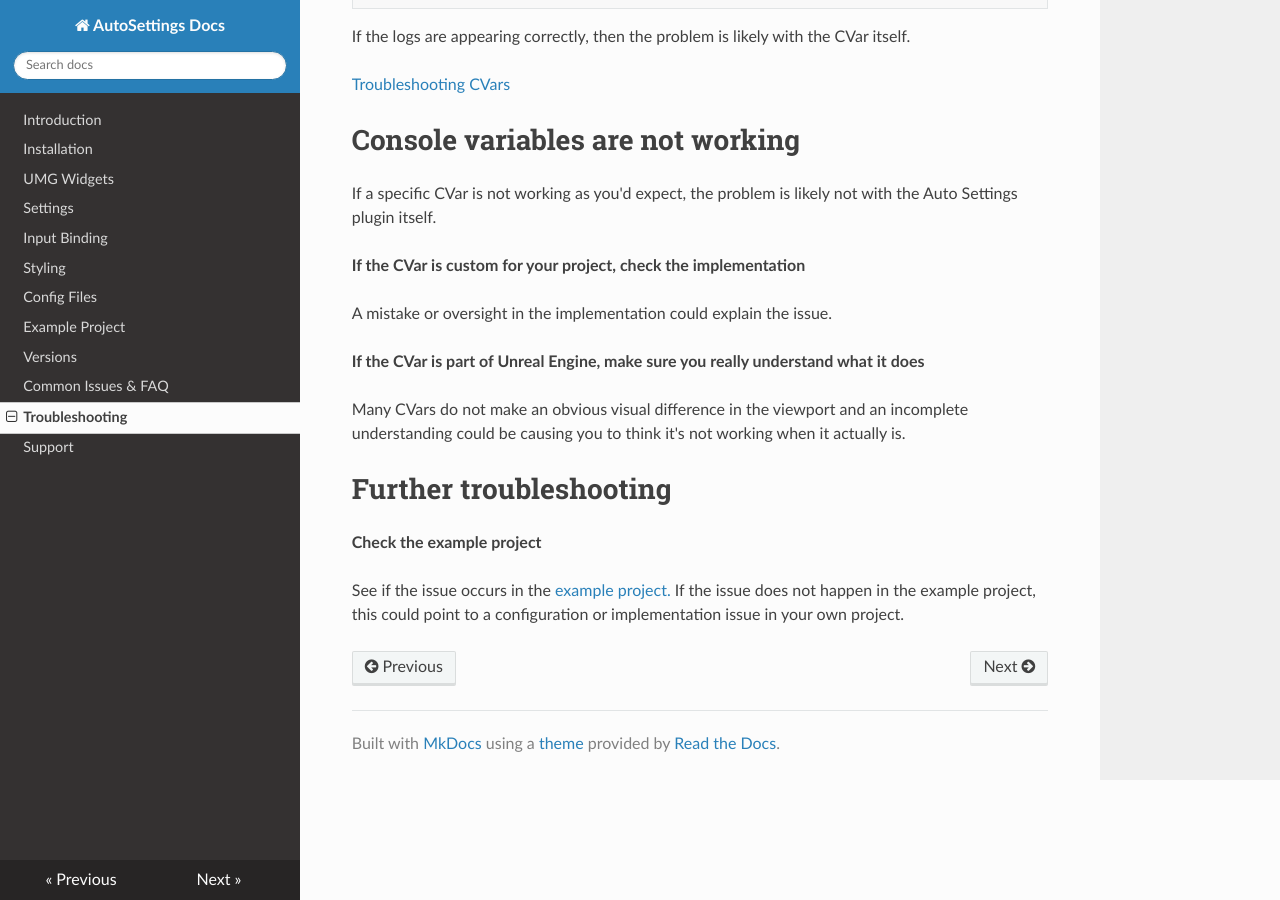
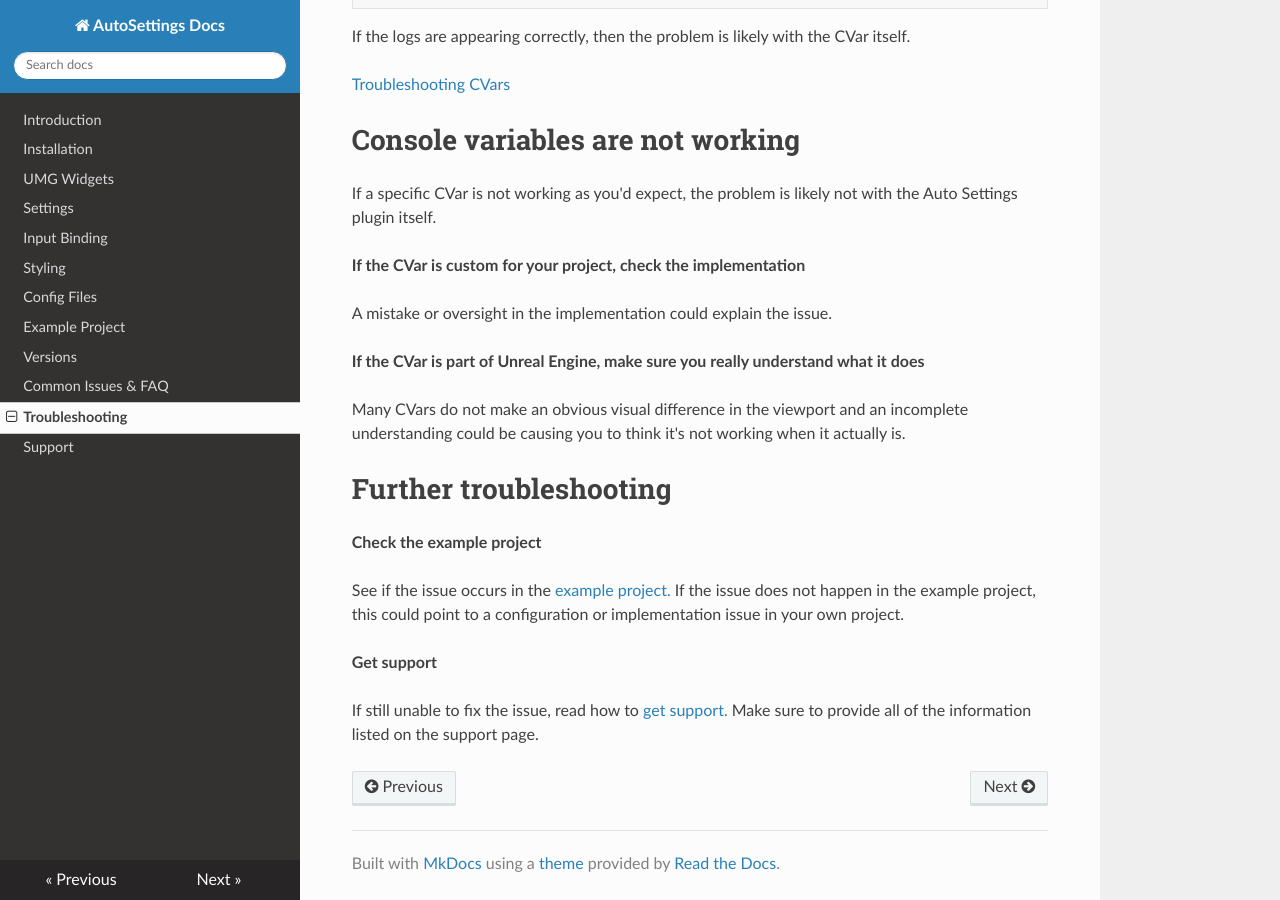
Before and after one commit to Acren/AutoSettings-Docs, an MkDocs documentation site: the page built from docs/troubleshooting.md, in a window 1280 px wide and 900 px high, scrolled down 1533 px. Built offline with MkDocs 1.6.1, drawn with Linux system fonts in a browser that asks for light colours; nearby versions of some CDN libraries; old or Windows-style settings are respelled for this version of MkDocs.

Commit message:
Add link to support page

```diff
--- a/docs/troubleshooting.md
+++ b/docs/troubleshooting.md
@@ -78,3 +78,8 @@ Many CVars do not make an obvious visual difference in the viewport and an incom
 
 See if the issue occurs in the [example project.](/example-project/)
 If the issue does not happen in the example project, this could point to a configuration or implementation issue in your own project.
+
+**Get support**
+
+If still unable to fix the issue, read how to [get support.](/support/)
+Make sure to provide all of the information listed on the support page.
```
